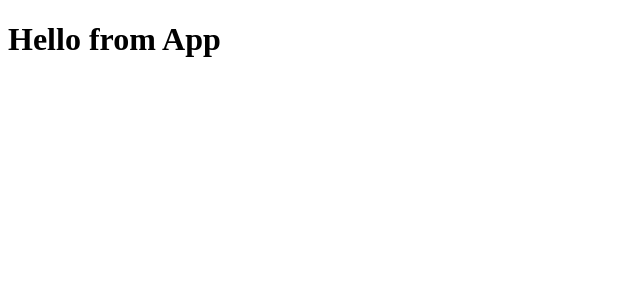
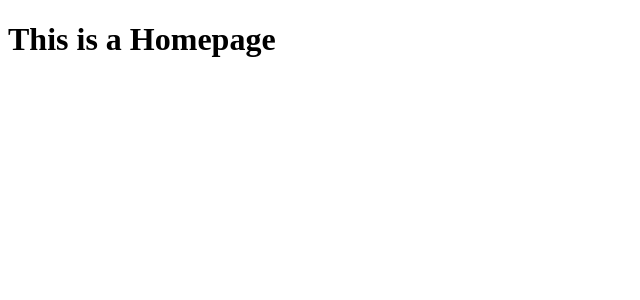
Before and after one commit to EthanSafari/react-personal-site, a React (Create React App) app: page / in a window 1280 px wide. Shown: the top 300 px of the page, without its empty margins (0-640 px from the left). Built offline with nearby package versions, Linux system fonts and the light colour scheme.

Commit message:
added required code to deploy

```diff
--- a/package.json
+++ b/package.json
@@ -8,6 +8,7 @@
     "@testing-library/user-event": "^12.8.3",
     "react": "^18.2.0",
     "react-dom": "^18.2.0",
+    "react-router-dom": "^5.3.4",
     "react-scripts": "5.0.1"
   },
   "scripts": {
--- a/src/App.js
+++ b/src/App.js
@@ -1,6 +1,13 @@
+import { Route, Switch } from "react-router-dom";
+import Landing from "./components/Landing";
+
 function App() {
   return (
-    <h1>Hello from App</h1>
+    <>
+      <Switch>
+        <Route exact path={['/']} component={Landing} />
+      </Switch>
+    </>
   );
 }
 
--- /dev/null
+++ b/src/components/Landing.js
@@ -0,0 +1,11 @@
+const Landing = () => {
+    return (
+        <div>
+            <h1>
+            This is a Homepage
+            </h1>
+        </div>
+    );
+};
+
+export default Landing;
--- a/src/index.js
+++ b/src/index.js
@@ -1,11 +1,21 @@
 import React from 'react';
 import ReactDOM from 'react-dom';
+import { BrowserRouter } from 'react-router-dom';
 import './index.css';
 import App from './App';
 
+
+function Root() {
+  return (
+        <BrowserRouter>
+          <App />
+        </BrowserRouter>
+  );
+}
+
 ReactDOM.render(
   <React.StrictMode>
-    <App />
+    <Root />
   </React.StrictMode>,
   document.getElementById('root')
 );
```
Also changed, not shown: 1 other file (tests, documents, lock files or other folders).
